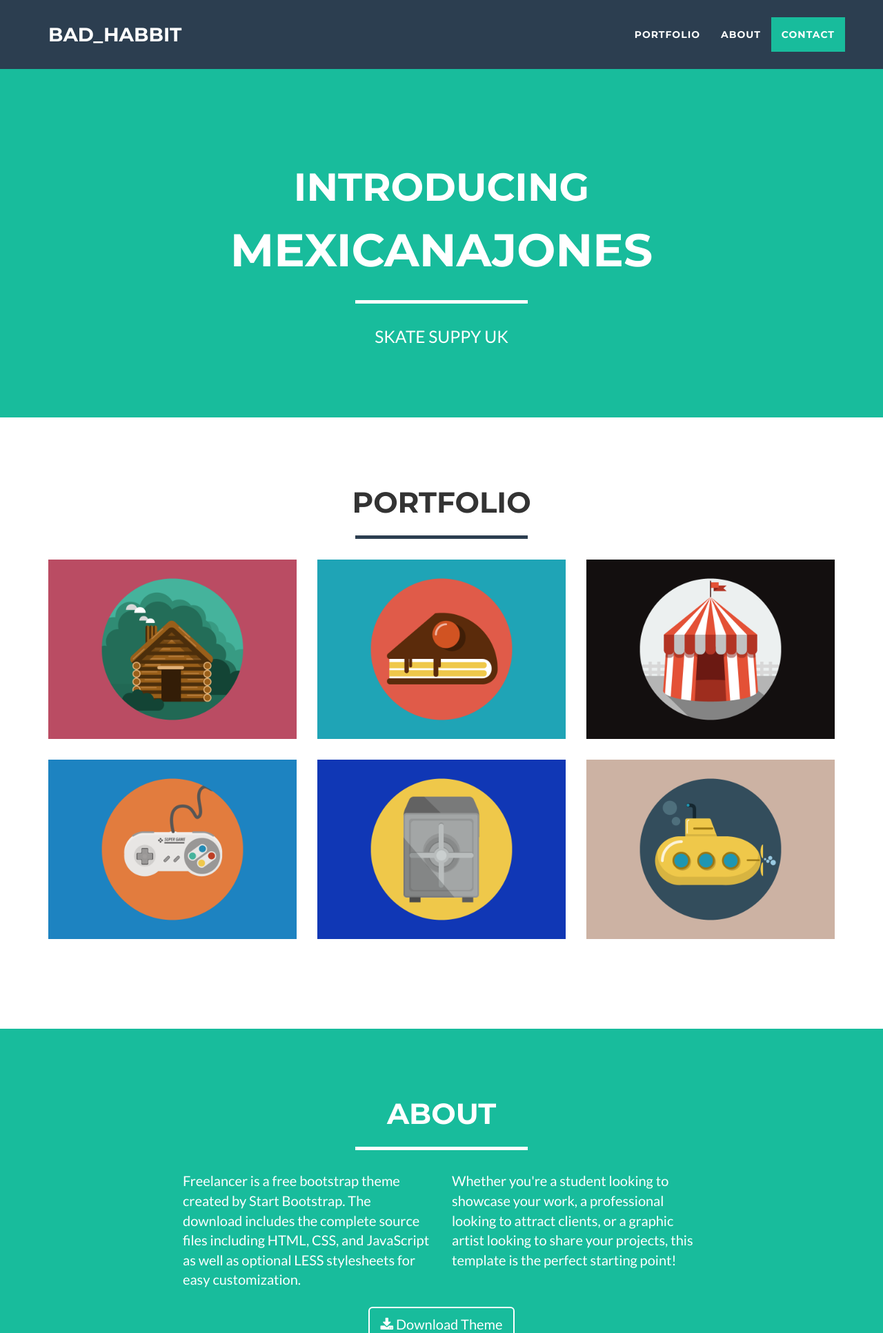
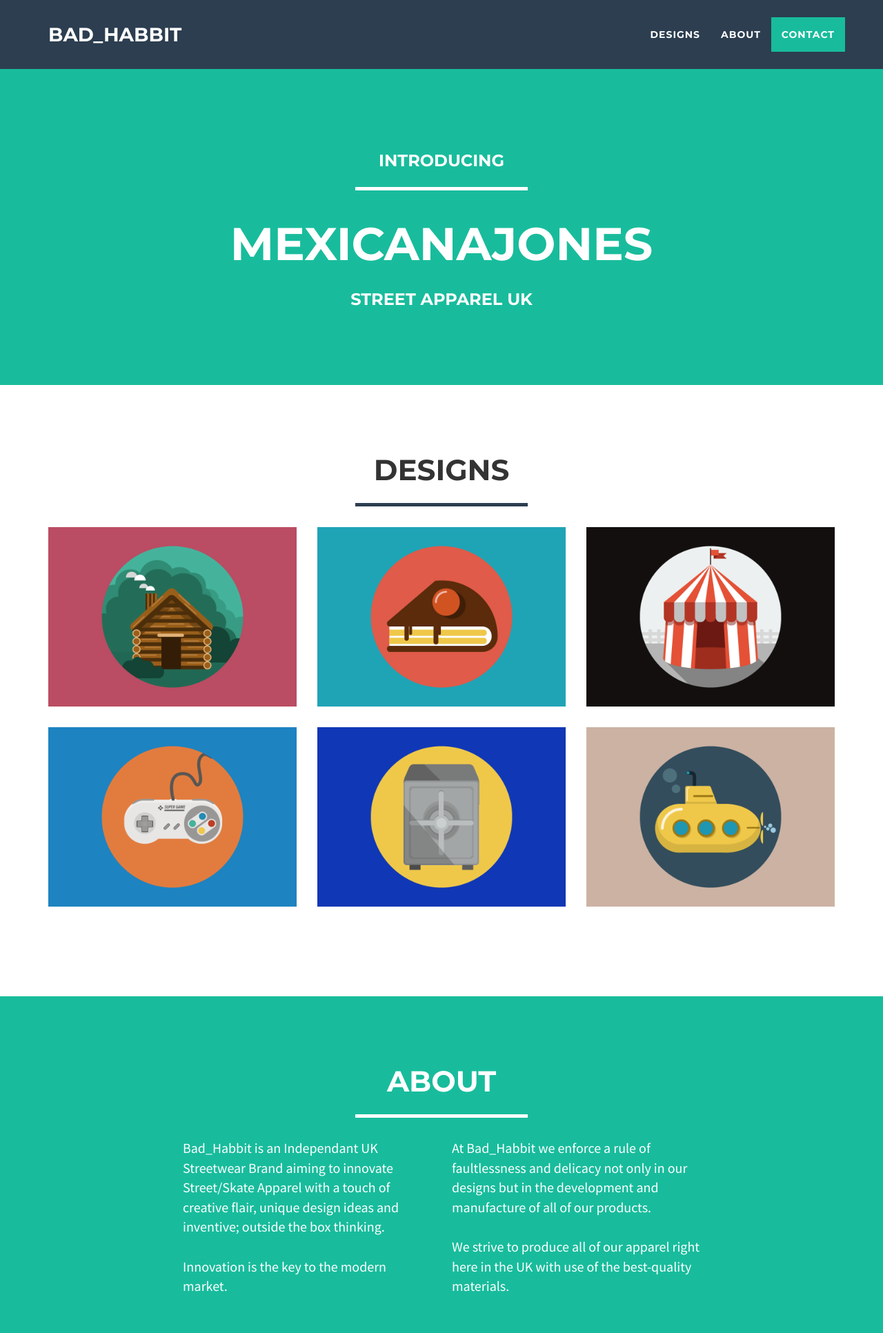
Before and after one commit to mjstvo/nosebunk, a PHP site: page / in a window 1280 px wide. Shown: the top 1932 px of the page at 69% size. Run offline with PHP 8.4, Linux system fonts and the light colour scheme; some libraries are stand-ins or nearby versions.

Commit message:
Changed fonts, About us, Footer

```diff
--- a/css/theme.css
+++ b/css/theme.css
@@ -4,7 +4,7 @@
  * Licensed under MIT (https://github.com/BlackrockDigital/startbootstrap/blob/gh-pages/LICENSE)
  */
 body {
-  font-family: 'Lato', 'Helvetica Neue', Helvetica, Arial, sans-serif;
+  font-family: 'Source Sans Pro', 'Helvetica Neue', Helvetica, Arial, sans-serif;
   overflow-x: hidden;
 }
 p {
@@ -90,6 +90,7 @@
 header .intro-text .skills {
   font-size: 1.25em;
   font-weight: 300;
+
 }
 @media (min-width: 768px) {
   header .container {
--- /dev/null
+++ b/footer.html
@@ -0,0 +1,13 @@
+<!-- jQuery -->
+<script src="vendor/jquery/jquery.min.js"></script>
+<!-- Bootstrap Core JavaScript -->
+<script src="vendor/bootstrap/js/bootstrap.min.js"></script>
+<!-- Plugin JavaScript -->
+<script src="https://cdnjs.cloudflare.com/ajax/libs/jquery-easing/1.3/jquery.easing.min.js"></script>
+<!-- Contact Form JavaScript -->
+<script src="js/jqBootstrapValidation.js"></script>
+<script src="js/contact_me.js"></script>
+<!-- Theme JavaScript -->
+<script src="js/freelancer.min.js"></script>
+</body>
+</html>
--- a/header.html
+++ b/header.html
@@ -6,15 +6,15 @@
     <meta name="viewport" content="width=device-width, initial-scale=1">
     <meta name="description" content="BAD_HABBIT - Official Website">
     <meta name="author" content="Matt Stevenson">
-    <title>MXJSB</title>
+    <title>BAD_HABBIT</title>
     <!-- Bootstrap Core CSS -->
     <link href="vendor/bootstrap/css/bootstrap.min.css" rel="stylesheet">
     <!-- Custom Theme CSS -->
-    <link href="css/theme.min.css" rel="stylesheet">
+    <link href="css/theme.css" rel="stylesheet">
     <!-- Font Awesome Fonts -->
     <link href="vendor/font-awesome/css/font-awesome.min.css" rel="stylesheet" type="text/css">
     <!-- Google Fonts -->
     <link href="https://fonts.googleapis.com/css?family=Montserrat:400,700" rel="stylesheet" type="text/css">
-    <link href="https://fonts.googleapis.com/css?family=Lato:400,700,400italic,700italic" rel="stylesheet" type="text/css">
+    <link href="https://fonts.googleapis.com/css?family=Source+Sans+Pro:400,700" rel="stylesheet">
 </head>
 <body id="page-top" class="index">
--- a/index.php
+++ b/index.php
@@ -10,9 +10,8 @@
                 <button type="button" class="navbar-toggle" data-toggle="collapse" data-target="#bs-example-navbar-collapse-1">
                     <span class="sr-only">Toggle navigation</span> Menu <i class="fa fa-bars"></i>
                 </button>
-                <a class="navbar-brand" href="#page-top">bad_habbit</a>
+                <a class="navbar-brand" href="#page-top">Bad_Habbit</a>
             </div>
-
             <!-- Collect the nav links, forms, and other content for toggling -->
             <div class="collapse navbar-collapse" id="bs-example-navbar-collapse-1">
                 <ul class="nav navbar-nav navbar-right">
@@ -20,7 +19,7 @@
                         <a href="#page-top"></a>
                     </li>
                     <li class="page-scroll">
-                        <a href="#portfolio">Portfolio</a>
+                        <a href="#portfolio">Designs</a>
                     </li>
                     <li class="page-scroll">
                         <a href="#about">About</a>
@@ -34,18 +33,19 @@
         </div>
         <!-- /.container-fluid -->
     </nav>
+    <!-- /.navbar -->
 
     <!-- Header -->
     <header>
         <div class="container">
             <div class="row">
                 <div class="col-lg-12">
-                    <img class="img-responsive" src="" alt="">
+                    <img class="img-responsive" alt="" src="">
                     <div class="intro-text">
-                        <span class="name"><small>introducing</small></span>
-                        <span class="name">mexicanajones</span>
+                        <h3>Introducing</h3>
                         <hr class="star-light">
-                        <span class="skills">SKATE SUPPY UK</span>
+                        <span class="name">MexicanaJones</span>
+                        <h3>Street Apparel UK</h3>
                     </div>
                 </div>
             </div>
@@ -57,7 +57,7 @@
         <div class="container">
             <div class="row">
                 <div class="col-lg-12 text-center">
-                    <h2>Portfolio</h2>
+                    <h2>Designs</h2>
                     <hr class="star-primary">
                 </div>
             </div>
@@ -137,15 +137,15 @@
             </div>
             <div class="row">
                 <div class="col-lg-4 col-lg-offset-2">
-                    <p>Freelancer is a free bootstrap theme created by Start Bootstrap. The download includes the complete source files including HTML, CSS, and JavaScript as well as optional LESS stylesheets for easy customization.</p>
+                    <p>Bad_Habbit is an Independant UK Streetwear Brand aiming to innovate Street/Skate Apparel with a touch of creative flair, unique design ideas and inventive; outside the box thinking.
+                        <br /><br />
+                        Innovation is the key to the modern market.
+                    </p>
                 </div>
                 <div class="col-lg-4">
-                    <p>Whether you're a student looking to showcase your work, a professional looking to attract clients, or a graphic artist looking to share your projects, this template is the perfect starting point!</p>
-                </div>
-                <div class="col-lg-8 col-lg-offset-2 text-center">
-                    <a href="#" class="btn btn-lg btn-outline">
-                        <i class="fa fa-download"></i> Download Theme
-                    </a>
+                    <p>At Bad_Habbit we enforce a rule of faultlessness and delicacy not only in our designs but in the development and manufacture of all of our products.
+                        <br /><br />
+                        We strive to produce all of our apparel right here in the UK with use of the best-quality materials.</p>
                 </div>
             </div>
         </div>
@@ -212,33 +212,27 @@
             <div class="container">
                 <div class="row">
                     <div class="footer-col col-md-4">
-                        <h3>Location</h3>
-                        <p>3481 Melrose Place
-                            <br>Beverly Hills, CA 90210</p>
+                        <h3>Founded 2017</h3>
+                        <p>Carrickfergus,
+                            <br>Northern Ireland</p>
                     </div>
                     <div class="footer-col col-md-4">
-                        <h3>Around the Web</h3>
+                        <h3>Catch Us On</h3>
                         <ul class="list-inline">
                             <li>
-                                <a href="#" class="btn-social btn-outline"><i class="fa fa-fw fa-facebook"></i></a>
+                                <a href="#" class="btn-social btn-outline"><i class="fa fa-facebook fa-fw"></i></a>
                             </li>
                             <li>
-                                <a href="#" class="btn-social btn-outline"><i class="fa fa-fw fa-google-plus"></i></a>
+                                <a href="#" class="btn-social btn-outline"><i class="fa fa-twitter fa-fw"></i></a>
                             </li>
                             <li>
-                                <a href="#" class="btn-social btn-outline"><i class="fa fa-fw fa-twitter"></i></a>
-                            </li>
-                            <li>
-                                <a href="#" class="btn-social btn-outline"><i class="fa fa-fw fa-linkedin"></i></a>
-                            </li>
-                            <li>
-                                <a href="#" class="btn-social btn-outline"><i class="fa fa-fw fa-dribbble"></i></a>
+                                <a href="#" class="btn-social btn-outline"><i class="fa fa-instagram fa-fw"></i></a>
                             </li>
                         </ul>
                     </div>
                     <div class="footer-col col-md-4">
-                        <h3>About Freelancer</h3>
-                        <p>Freelance is a free to use, open source Bootstrap theme created by <a href="http://startbootstrap.com">Start Bootstrap</a>.</p>
+                        <h3>Our Brand</h3>
+                        <p>Bad_Habbit is an Independant UK Streetwear Brand aiming to merge Street/Skate Apparel with rich and unique Street Art.</p>
                     </div>
                 </div>
             </div>
@@ -247,7 +241,9 @@
             <div class="container">
                 <div class="row">
                     <div class="col-lg-12">
-                        Copyright &copy; Your Website 2016
+                        <h6>Copyright &copy; 2017
+                        <br />
+                            <b>www.badhabbitapparel.com</h6></b>
                     </div>
                 </div>
             </div>
@@ -484,23 +480,6 @@
             </div>
         </div>
     </div>
-
-    <!-- jQuery -->
-    <script src="vendor/jquery/jquery.min.js"></script>
-
-    <!-- Bootstrap Core JavaScript -->
-    <script src="vendor/bootstrap/js/bootstrap.min.js"></script>
-
-    <!-- Plugin JavaScript -->
-    <script src="https://cdnjs.cloudflare.com/ajax/libs/jquery-easing/1.3/jquery.easing.min.js"></script>
-
-    <!-- Contact Form JavaScript -->
-    <script src="js/jqBootstrapValidation.js"></script>
-    <script src="js/contact_me.js"></script>
-
-    <!-- Theme JavaScript -->
-    <script src="js/freelancer.min.js"></script>
-
-</body>
-
-</html>
+<?php
+include('footer.html');
+?>
```
